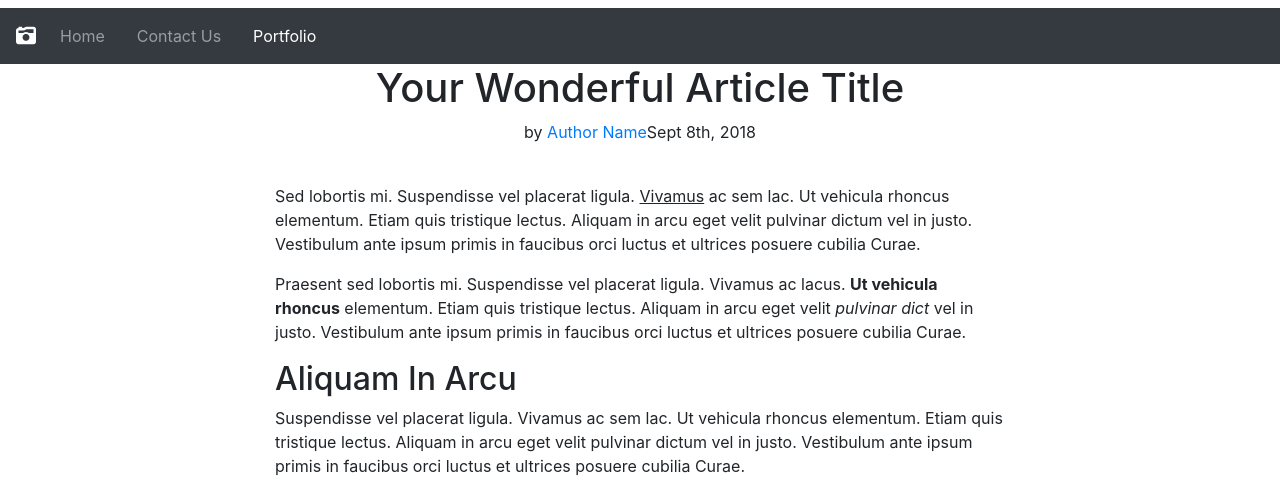
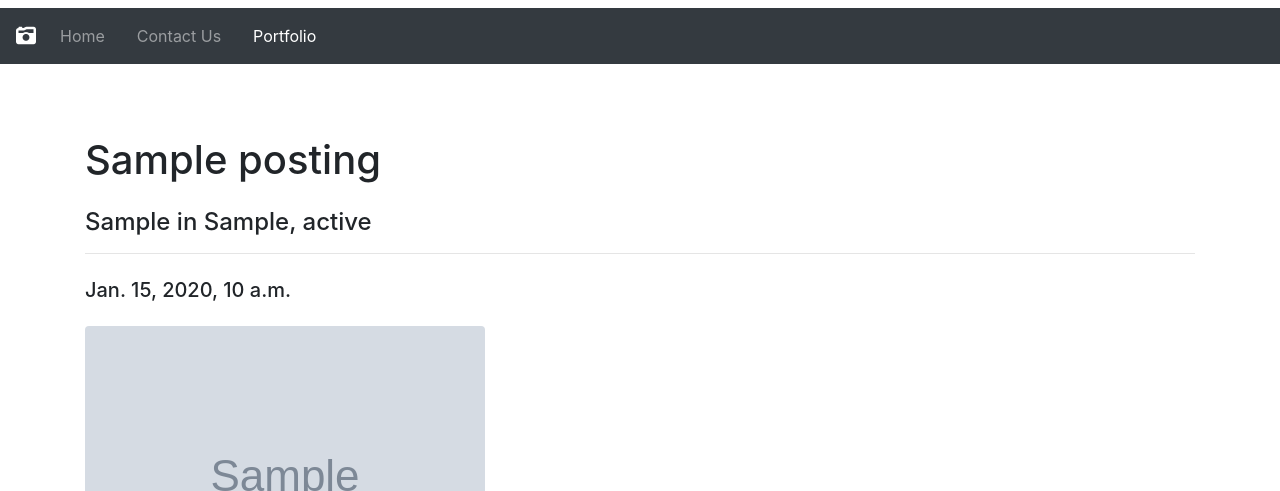
Before and after one commit to bborenstein/photohub, a Django app: page /postings/1 in a window 1280 px wide. Shown: the top 491 px of the page. Run offline with Django 3.2, Linux system fonts and the light colour scheme; tables that the repository leaves empty hold one stand-in row (values such as "Sample post"); grey boxes marked "Sample" are stand-in pictures; some libraries are stand-ins or nearby versions.

Commit message:
Partial Cleanup

```diff
--- a/blogs/views.py
+++ b/blogs/views.py
@@ -5,7 +5,6 @@ from postings.models import Posting
 from photographers.models import Photographer
 
 # Create Functions To Render html Template Files
-# Allows 'urls.py' To Call Views By Name
 def index(request):
     # [:3] Limits Featured To Only Most Recent 3 Postings
     postings = Posting.objects.order_by('-posted_date').filter(is_published=True)[:3]
--- a/postings/views.py
+++ b/postings/views.py
@@ -2,40 +2,31 @@ from django.shortcuts import get_object_or_404, render
 from django.core.paginator import EmptyPage, PageNotAnInteger, Paginator
 
 from .models import Posting
-from django.core.paginator import EmptyPage, PageNotAnInteger, PageNotAnInteger
 
-from .models import Posting
-
+# Fetching All Data (DB Objects/Media)
 def index(request):
 
-    # Fetching All Data (DB Objects/Media)
     postings = Posting.objects.all()
 
     # Create Pagination
-    paginator = Paginator(postings, 3)
-    page = request.GET.get('page')
-    paged_postings = paginator.get_page(page)
+    #paginator = Paginator(postings, 2)
+    #page = request.GET.get('page')
+    #paged_postings = paginator.get_page(page)
 
-    # Declaring Data as Context Var for Looping in HTML/View
     context = {
-        'postings': paged_postings
+        'postings': postings
     }
 
     # Context Must Be Passed Into Render Function
     return render(request, 'postings/postings.html', context)
 
+# Function Fetches Individual Postings
 def posting(request, posting_id):
 
-    # Fetching Single Postings Based On PK (DB Primary Key) ID
     posting = get_object_or_404(Posting, pk=posting_id)
 
-    # Declaring Data Var As Single ID
     context = {
-        'posting': posting_id
+        'posting': posting
     }
 
     return render(request, 'postings/posting.html', context)
-
-# Must Pass In 'posting_id' As Parameter
-#def posting(request, posting_id):
-#    return render(request, 'postings/posting.html')
--- /dev/null
+++ b/templates/partials/_admin_title.html
@@ -0,0 +1 @@
+<h1>Photo by Bryan Administration Portal</h1>
--- a/templates/partials/_footer.html
+++ b/templates/partials/_footer.html
@@ -1,11 +1,12 @@
+
 <div class="card">
-    <div class="card-header bg-dark text-white">
+      <div class="card-header bg-dark text-white py-4">
         Capture those important moments; don't let them pass you by.
       </div>
       <div class="card-body">
         <blockquote class="blockquote mb-0">
-        <p>“In old age we are like a batch of letters that someone has sent. We are no longer in the past, we have arrived.”</p>
-        <footer class="blockquote-footer">Knut Hamsun <cite title="Source Title">Pan</cite></footer>
+            <p>“What I like about photographs is that they capture a moment that’s gone forever, impossible to reproduce.”</p>
+          <footer class="blockquote-footer"><cite title="Source Title">Karl Lagerfeld</cite></footer>
         </blockquote>
       </div>
     </div>
--- a/templates/postings/posting.html
+++ b/templates/postings/posting.html
@@ -1,33 +1,77 @@
 {% extends 'base.html' %}
 
 {% block content %}
-<body>
-    <div class="article-clean">
-        <div class="container">
-            <div class="row">
-                <div class="col-lg-10 col-xl-8 offset-lg-1 offset-xl-2">
-                    <div class="intro">
-                        <h1 class="text-center">Your Wonderful Article Title</h1>
-                        <p class="text-center"><span class="by">by</span> <a href="#">Author Name</a><span class="date">Sept 8th, 2018 </span></p><img class="img-fluid" src=""></div>
-                    <div class="text">
-                        <p>Sed lobortis mi. Suspendisse vel placerat ligula. <span style="text-decoration: underline;">Vivamus</span> ac sem lac. Ut vehicula rhoncus elementum. Etiam quis tristique lectus. Aliquam in arcu eget velit pulvinar dictum vel in
-                            justo. Vestibulum ante ipsum primis in faucibus orci luctus et ultrices posuere cubilia Curae.</p>
-                        <p>Praesent sed lobortis mi. Suspendisse vel placerat ligula. Vivamus ac lacus. <strong>Ut vehicula rhoncus</strong> elementum. Etiam quis tristique lectus. Aliquam in arcu eget velit <em>pulvinar dict</em> vel in justo. Vestibulum
-                            ante ipsum primis in faucibus orci luctus et ultrices posuere cubilia Curae.</p>
-                        <h2>Aliquam In Arcu </h2>
-                        <p>Suspendisse vel placerat ligula. Vivamus ac sem lac. Ut vehicula rhoncus elementum. Etiam quis tristique lectus. Aliquam in arcu eget velit pulvinar dictum vel in justo. Vestibulum ante ipsum primis in faucibus orci luctus et ultrices
-                            posuere cubilia Curae.</p>
-                        <figure><img class="figure-img" src="assets/img/beach.jpg">
-                            <figcaption>Caption</figcaption>
-                        </figure>
-                        <p>Vestibulum ante ipsum primis in faucibus orci luctus et ultrices posuere cubilia Curae. Suspendisse vel placerat ligula. Vivamus ac sem lac. Ut vehicula rhoncus elementum. Etiam quis tristique lectus. Aliquam in arcu eget velit
-                            pulvinar dictum vel in justo.</p>
-                    </div>
-                </div>
-            </div>
-        </div>
+<section class="py-5">
+    <div class="row">
+<div class="container">
+    <h1 class="my-4">{{ posting.title  }}</h1>
+    <h4>{{ posting.location }} in {{ posting.city }}, {{ posting.state }}</h4>
+    <hr>
+    <h5 class="my-4"><p>{{ posting.posted_date }}</p></h5>
+    <img src="{{ posting.photo_main.url }}" class="img-fluid rounded mb-3 mb-md-0" alt="Responsive image">
+    <hr>
+    <p>{{ posting.description }}</p>
+    {% if posting.photo_1 %}
+        <img src="{{ posting.photo_1.url }}" class="img-fluid rounded mb-3 mb-md-0" alt="Responsive image">
+        <hr>
+    {% endif %}
+    {% if posting.blogcopy_main %}
+        <p>{{ posting.blogcopy_main }}</p>
+    {% endif %}
+    {% if posting.photo_2 %}
+        <img src="{{ posting.photo_2.url }}" class="img-fluid rounded mb-3 mb-md-0" alt="Responsive image">
+        <hr>
+    {% endif %}
+    {% if posting.blogcopy_1 %}
+        <p>{{ posting.blogcopy_1 }}</p>
+    {% endif %}
+    {% if posting.photo_3 %}
+        <img src="{{ posting.photo_3.url }}" class="img-fluid rounded mb-3 mb-md-0" alt="Responsive image">
+        <hr>
+    {% endif %}
+    {% if posting.blogcopy_2 %}
+        <p>{{ posting.blogcopy_2 }}</p>
+    {% endif %}
+    {% if posting.photo_4 %}
+        <img src="{{ posting.photo_4.url }}" class="img-fluid rounded mb-3 mb-md-0" alt="Responsive image">
+        <hr>
+    {% endif %}
+    {% if posting.blogcopy_3 %}
+        <p>{{ posting.blogcopy_3 }}</p>
+    {% endif %}
+    {% if posting.photo_5 %}
+        <img src="{{ posting.photo_5.url }}" class="img-fluid rounded mb-3 mb-md-0" alt="Responsive image">
+        <hr>
+    {% endif %}
+    {% if posting.photo_6 %}
+        <img src="{{ posting.photo_6.url }}" class="img-fluid rounded mb-3 mb-md-0" alt="Responsive image">
+        <hr>
+    {% endif %}
+    {% if posting.photo_7 %}
+        <img src="{{ posting.photo_7.url }}" class="img-fluid rounded mb-3 mb-md-0" alt="Responsive image">
+        <hr>
+    {% endif %}
+    {% if posting.photo_8 %}
+        <img src="{{ posting.photo_8.url }}" class="img-fluid rounded mb-3 mb-md-0" alt="Responsive image">
+        <hr>
+    {% endif %}
+    {% if posting.photo_9 %}
+        <img src="{{ posting.photo_9.url }}" class="img-fluid rounded mb-3 mb-md-0" alt="Responsive image">
+        <hr>
+    {% endif %}
+    {% if posting.photo_10 %}
+        <img src="{{ posting.photo_10.url }}" class="img-fluid rounded mb-3 mb-md-0" alt="Responsive image">
+        <hr>
+    {% endif %}
+    {% if posting.photo_11 %}
+        <img src="{{ posting.photo_11.url }}" class="img-fluid rounded mb-3 mb-md-0" alt="Responsive image">
+        <hr>
+    {% endif %}
+    {% if posting.photo_12 %}
+        <img src="{{ posting.photo_12.url }}" class="img-fluid rounded mb-3 mb-md-0" alt="Responsive image">
+        <hr>
+    {% endif %}
     </div>
-</body>
-
-</html>
+</div>
+</section>
 {% endblock %}
```
Also changed, not shown: templates/admin/base_site.html (+2 -5 lines), templates/blogs/contact.html (+4 -31 lines), templates/blogs/index.html (+4 -62 lines), templates/partials/_feature_copy.html (added, +10 -0 lines), templates/partials/_feature_latest.html (added, +36 -0 lines), templates/partials/_main_feature.html (added, +18 -0 lines), templates/partials/_pagination.html (added, +34 -0 lines), templates/partials/_photographers.html (added, +26 -0 lines), templates/postings/postings.html (+1 -27 lines). Lines whose indentation alone changed are shown as unchanged.
